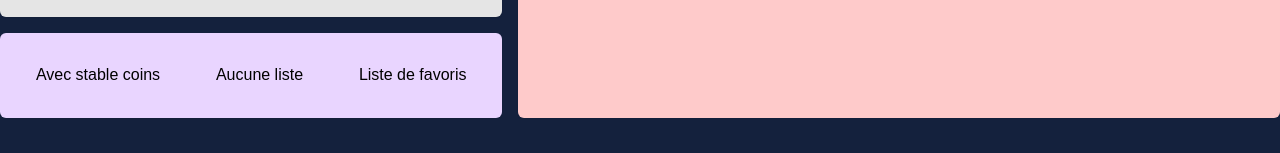
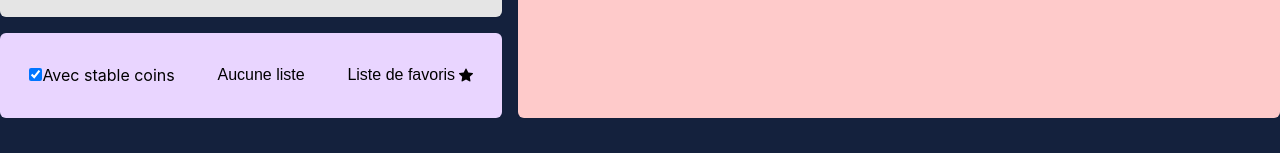
Before and after one commit to williambaele/crypto-watch, a React (Create React App) app: page / in a window 1280 px wide. Shown: the part 210-363 px from the top of the page. Built offline with nearby package versions, Linux system fonts and the light colour scheme; no server answers.

Commit message:
Created components

```diff
--- a/src/components/HeaderLeftBottom.js
+++ b/src/components/HeaderLeftBottom.js
@@ -3,9 +3,19 @@ import React from 'react';
 const HeaderLeftBottom = () => {
   return (
     <div className="md:row-span-2 md:col-span-2 bg-purple-200 rounded-md shadow-sm flex items-center justify-around p-2">
-      <p>Avec stable coins</p>
-      <p>Aucune liste</p>
-      <p>Liste de favoris</p>
+      <div>
+      <input type="checkbox" defaultChecked={true} id="stableCoin" />
+      <label htmlFor="stableCoin" >Avec stable coins</label>
+      </div>
+      <div>
+        <p>Aucune liste</p>
+      </div>
+      <div className="flex gap-1 items-center">
+        <p>Liste de favoris</p>
+        <svg xmlns="http://www.w3.org/2000/svg" width="14" height="14" fill="currentColor" class="bi bi-star-fill" viewBox="0 0 16 16">
+          <path d="M3.612 15.443c-.386.198-.824-.149-.746-.592l.83-4.73L.173 6.765c-.329-.314-.158-.888.283-.95l4.898-.696L7.538.792c.197-.39.73-.39.927 0l2.184 4.327 4.898.696c.441.062.612.636.282.95l-3.522 3.356.83 4.73c.078.443-.36.79-.746.592L8 13.187l-4.389 2.256z"/>
+        </svg>
+      </div>
     </div>
   );
 };
--- a/src/components/HeaderLeftTop.js
+++ b/src/components/HeaderLeftTop.js
@@ -31,13 +31,13 @@ const HeaderLeftTop = () => {
         </p>
         <p className="col-span-1 text-md font-large">BTC Dominance:</p>
         <p className=" col-span-1 text-md">
-          {headerData.markets &&
-            headerData.markets}
+          {headerData.market_cap_percentage &&
+          headerData.market_cap_percentage.btc.toFixed(2) + "%"}
         </p>
         <p className="col-span-1 text-md font-large">ETC Dominance:</p>
         <p className=" col-span-1 text-md">
-          {headerData.markets &&
-            headerData.markets}
+          {headerData.market_cap_percentage &&
+            headerData.market_cap_percentage.eth.toFixed(2)+ "%"}
         </p>
 
       </div>
```
